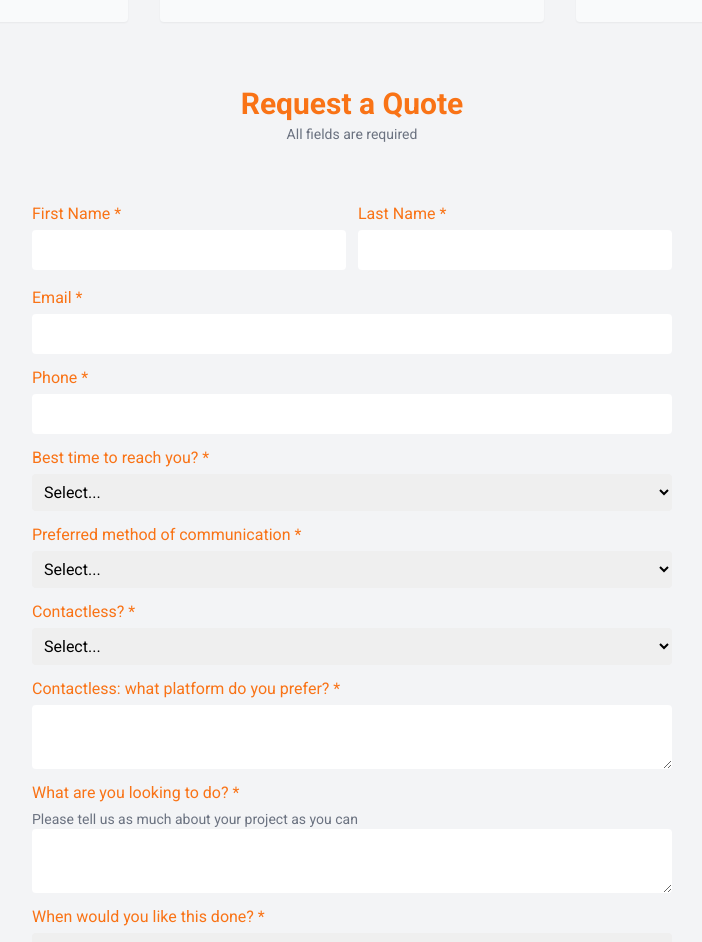
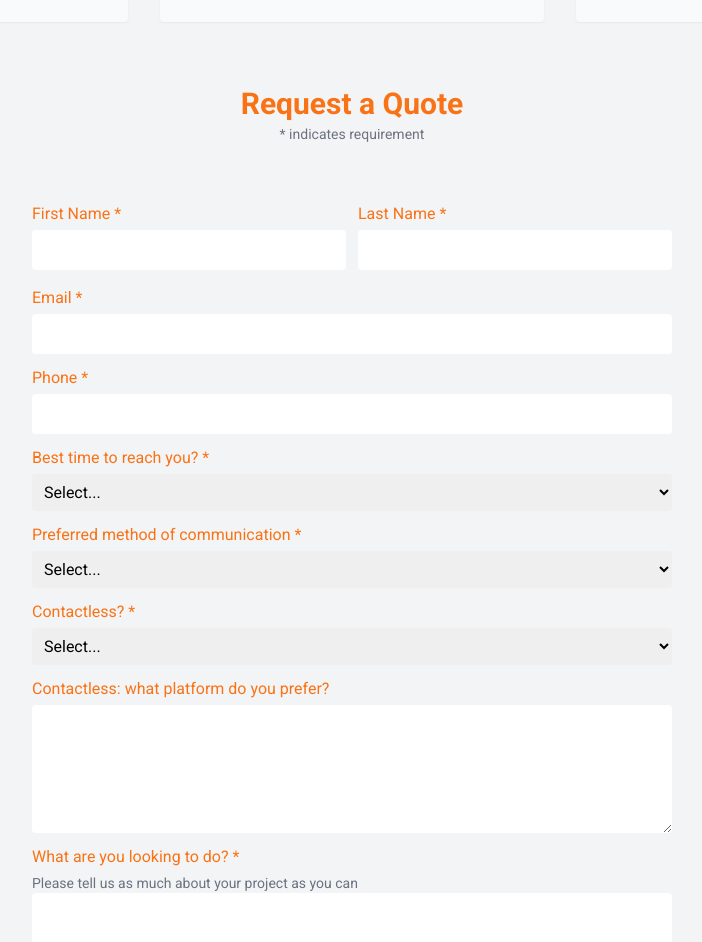
Before and after one commit to mathewmorris/fast-track-excavation, a Next.js app: page / in a window 1280 px wide. Shown: the part 810-1752 px from the top of the page, without its empty margins (288-990 px from the left). Built offline with nearby package versions, Linux system fonts and the light colour scheme.

Commit message:
form cleanup

```diff
--- a/src/pages/index.tsx
+++ b/src/pages/index.tsx
@@ -5,7 +5,7 @@ import excavationImage from '../../public/level.jpg';
 import anotherServiceImage from '../../public/level2.jpg';
 import utilityImage from '../../public/pipes.jpg';
 
-import { useForm, type SubmitHandler } from "react-hook-form";
+import { useForm, type SubmitHandler, useWatch } from "react-hook-form";
 import { z } from "zod";
 import { useState } from "react";
 
@@ -47,8 +47,9 @@ export const RequestQuoteButton = () => {
 }
 
 export default function Home() {
-  const { register, handleSubmit, formState: { errors } } = useForm<Schema>();
+  const { register, handleSubmit, watch, formState: { errors } } = useForm<Schema>();
   const [requestStatus, setRequestStatus] = useState<'success'|'fail'|'pending'|'initial'>('initial');
+  const contactLessInput = watch('contactless');
   const onSubmit: SubmitHandler<Schema> = data => {
     setRequestStatus('pending');
     void fetch('/api/submit-request', {
@@ -94,7 +95,7 @@ export default function Home() {
         <section id="request-quote" className="py-8 w-full md:w-3/4 lg:w-[42rem]">
           <div className="mb-10 text-center">
             <h2 className="text-3xl text-orange-500 font-bold">Request a Quote</h2>
-            <span className="text-gray-500 text-sm">All fields are required</span>
+            <span className="text-gray-500 text-sm">* indicates requirement</span>
           </div>
           <form onSubmit={handleSubmit(onSubmit)} className="p-4">
             <div className="grid grid-cols-1 gap-3">
@@ -168,10 +169,10 @@ export default function Home() {
                 </select>
               </label>
               <label htmlFor="platformPreference" className="flex flex-col">
-                <span className={`text-orange-500 mb-1 ${errors.platformPreference ? "text-red-500 font-bold" : null}`}>Contactless: what platform do you prefer? *</span>
-                <textarea {...register('platformPreference', { required: true })}
+                <span className={`text-orange-500 mb-1 ${errors.platformPreference ? "text-red-500 font-bold" : null}`}>Contactless: what platform do you prefer? {contactLessInput === 'Contactless' ? '*' : ''}</span>
+                <textarea {...register('platformPreference', { required: contactLessInput === 'Contactless' })}
                   aria-invalid={errors.platformPreference ? true : false}
-                  className={`${errors.platformPreference ? "border-red-500 border-2 rounded" : null}`}
+                  className={`${errors.platformPreference ? "border-red-500 border-2 rounded" : null} min-h-32`}
                 />
               </label>
               <label htmlFor="job" className="flex flex-col">
@@ -179,7 +180,7 @@ export default function Home() {
                 <span className="text-gray-500 text-sm">Please tell us as much about your project as you can</span>
                 <textarea {...register('job', { required: true })}
                   aria-invalid={errors.job ? true : false}
-                  className={`${errors.job ? "border-red-500 border-2 rounded" : null}`}
+                  className={`${errors.job ? "border-red-500 border-2 rounded" : null} min-h-32`}
                 />
               </label>
               <label htmlFor="when" className="flex flex-col">
```
